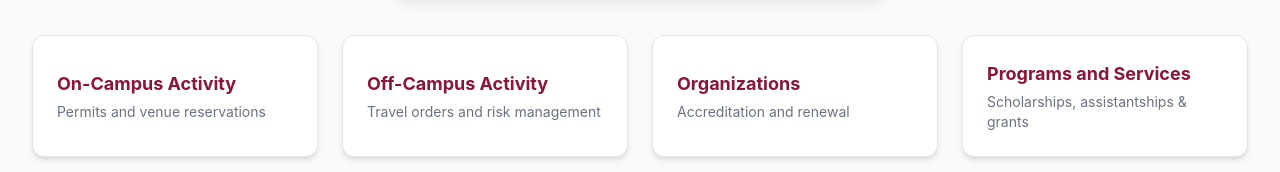
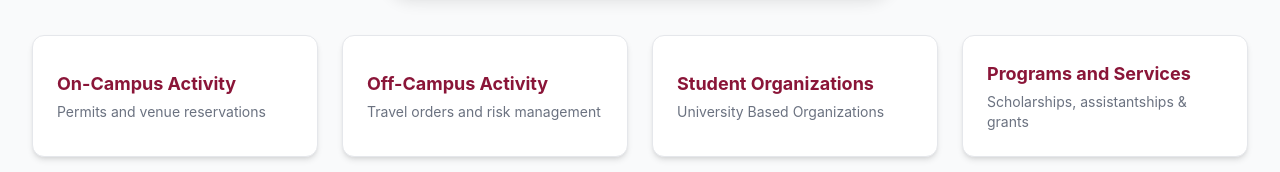
Before and after one commit to skibi11/msuiit-osds, a React (Vite) app: page / in a window 1280 px wide. Shown: the part 389-561 px from the top of the page. Built offline with nearby package versions, Linux system fonts and the light colour scheme; no server answers.

Commit message:
minor labeling adjustments

```diff
--- a/src/components/QuickActions.jsx
+++ b/src/components/QuickActions.jsx
@@ -1,7 +1,7 @@
 const actions = [
     { title: 'On-Campus Activity', description: 'Permits and venue reservations', path: '/category/on-campus' },
     { title: 'Off-Campus Activity', description: 'Travel orders and risk management', path: '/category/off-campus' },
-    { title: 'Organizations', description: 'Accreditation and renewal', path: '/category/organizations' },
+    { title: 'Student Organizations', description: 'University Based Organizations', path: '/category/organizations' },
     { title: 'Programs and Services', description: 'Scholarships, assistantships & grants', path: '/category/programs-and-services' },
 ]
 
--- a/src/pages/About.jsx
+++ b/src/pages/About.jsx
@@ -45,7 +45,7 @@ export default function About() {
 
                         {/* History Block */}
                         <div className="bg-white border border-gray-200 border-l-4 border-l-[#8a1538] rounded-2xl shadow-sm p-8">
-                            <h2 className="text-2xl font-bold text-[#1a1a1a] mb-4">History and Rationale</h2>
+                            <h2 className="text-2xl font-bold text-[#1a1a1a] mb-4">Office Overview</h2>
                             <p className="text-gray-700 leading-relaxed text-lg">
                                 The Department of Student Affairs (DSA) has been handling numerous programs and
                                 activities to enhance student welfare at the Mindanao State University-Iligan
@@ -129,8 +129,8 @@ export default function About() {
                             {[
                                 { name: 'Alyha Zshiazny B. Lantud', role: 'Social Media Manager' },
                                 { name: 'Jeinalisa L. Bayadog, LPT', role: 'Financial Assistant' },
-                                { name: 'Al-Musa M. Musa', role: 'Liquidations Officer' },
-                                { name: 'Elmar B. Albios', role: 'Permits Officer' },
+                                { name: 'Al-Musa M. Musa', role: 'Administrative Staff' },
+                                { name: 'Elmar B. Albios', role: 'Administrative Assistant' },
                             ].map((person, i) => (
                                 <div
                                     key={i}
--- a/src/pages/CategoryPage.jsx
+++ b/src/pages/CategoryPage.jsx
@@ -10,9 +10,11 @@ export default function CategoryPage() {
     const [activeFilter, setActiveFilter] = useState("All")
 
     // Format the category name for display (e.g. "in-campus" -> "In-Campus")
-    const categoryName = slug
-        ? slug.split('-').map(word => word.charAt(0).toUpperCase() + word.slice(1)).join(' ')
-        : 'Category'
+    const categoryName = slug === 'organizations'
+        ? 'Student Organizations'
+        : slug
+            ? slug.split('-').map(word => word.charAt(0).toUpperCase() + word.slice(1)).join(' ')
+            : 'Category'
 
     // Filter forms based on the category slug
     const forms = formsData ? formsData.filter(form => form.category === slug) : []
```
